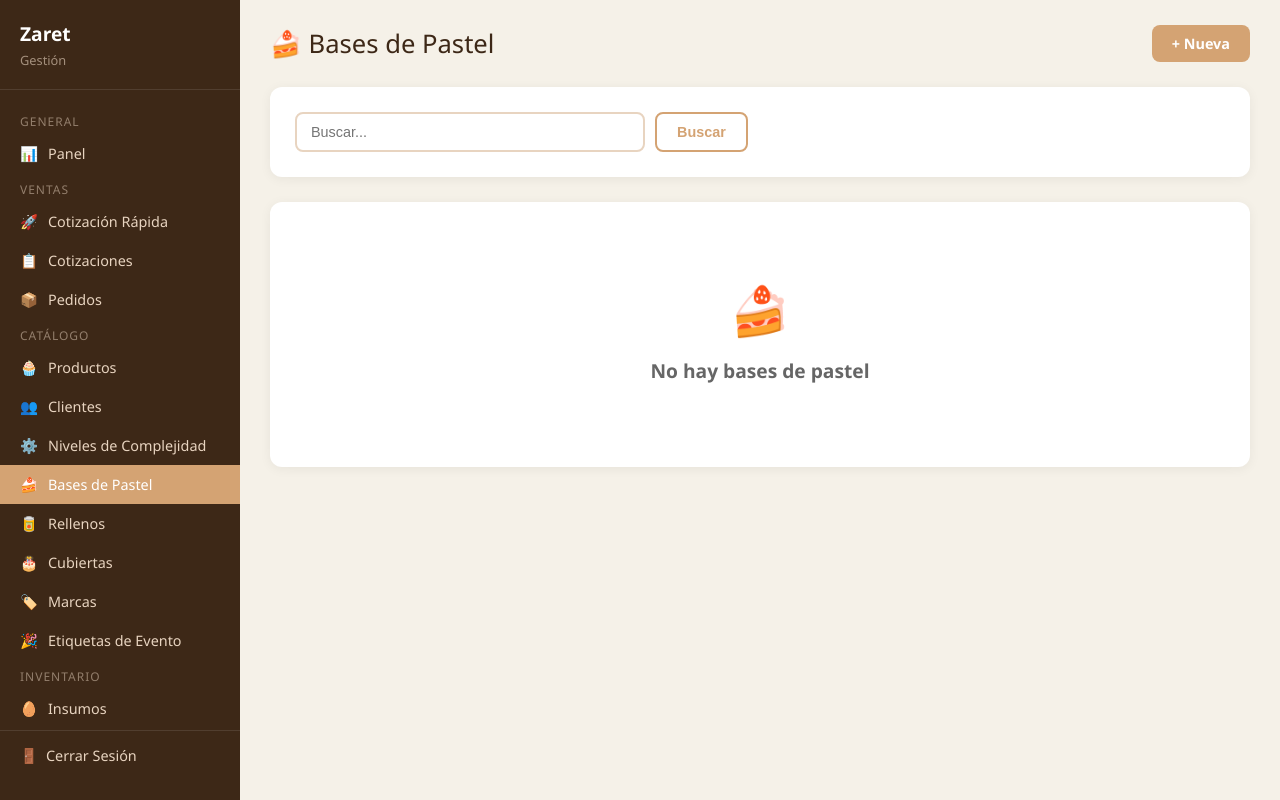
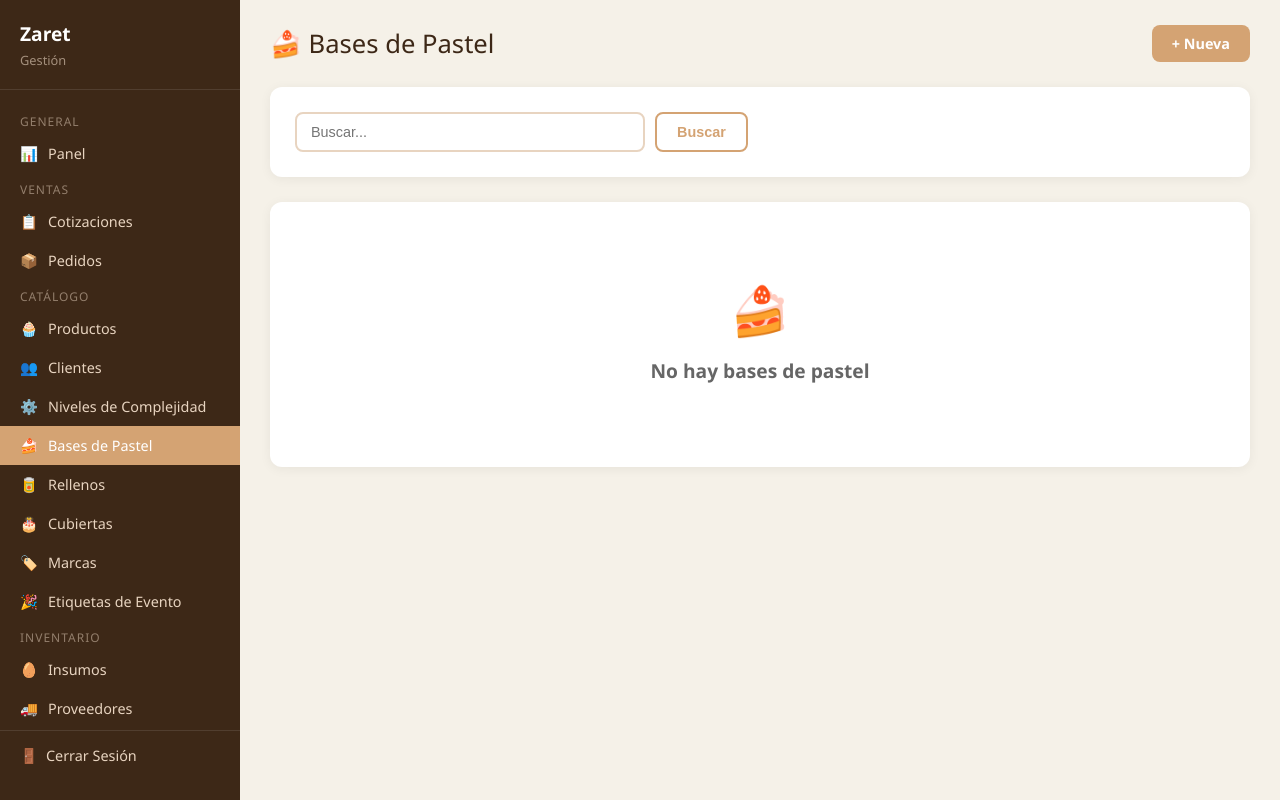
Before and after one commit to neo1312/pasteleriayaz, a Django app: page /bases/ in a window 1280 px wide. Run offline with Django 5.2, Linux system fonts and the light colour scheme; the visitor is signed in with stand-in values (Sample User, id 1); data that the repository does not hold is empty.

Commit message:
clean: remove Cotización Rápida from sidebar, only keep Cotizaciones

```diff
--- a/inventory/templates/control/base.html
+++ b/inventory/templates/control/base.html
@@ -244,9 +244,6 @@
             </a>
 
             <div class="nav-section">Ventas</div>
-            <a href="{% url 'product_quick_create' %}" class="{% if request.resolver_match.url_name == 'product_quick_create' %}active{% endif %}">
-                🚀 <span>Cotización Rápida</span>
-            </a>
             <a href="{% url 'quotes_list' %}" class="{% if request.resolver_match.url_name == 'quotes_list' %}active{% endif %}">
                 📋 <span>Cotizaciones</span>
             </a>
```
